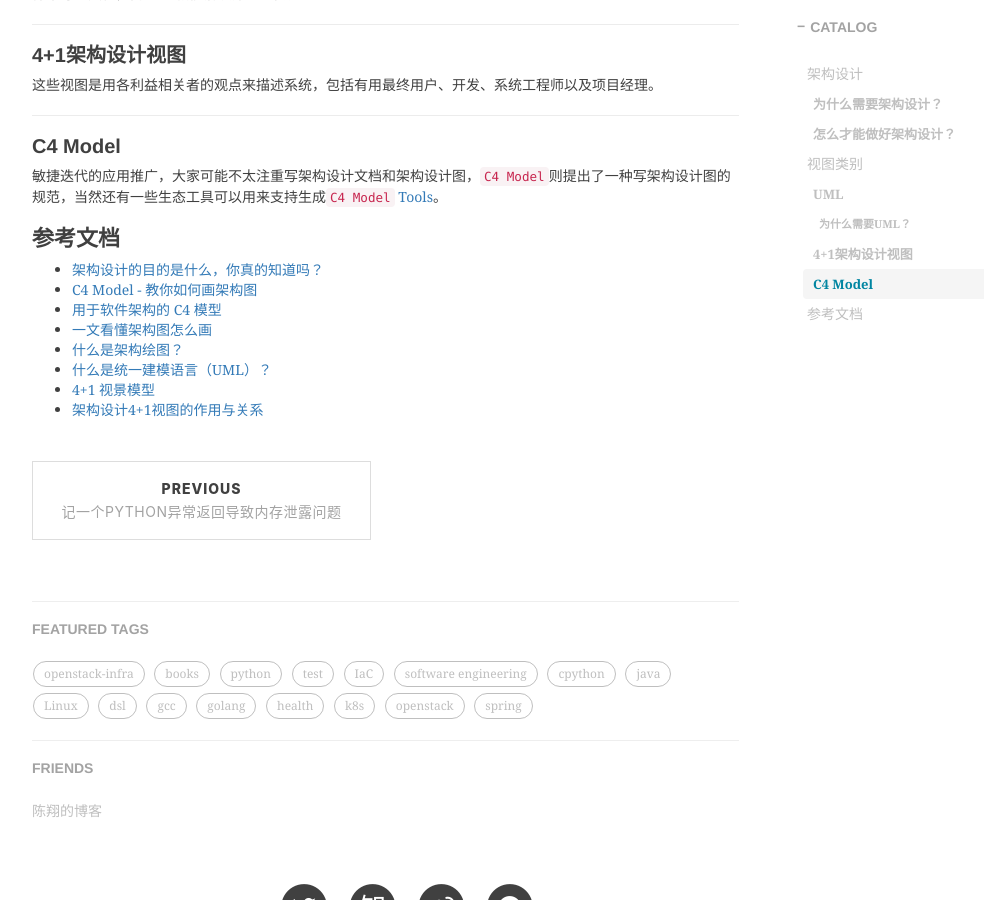
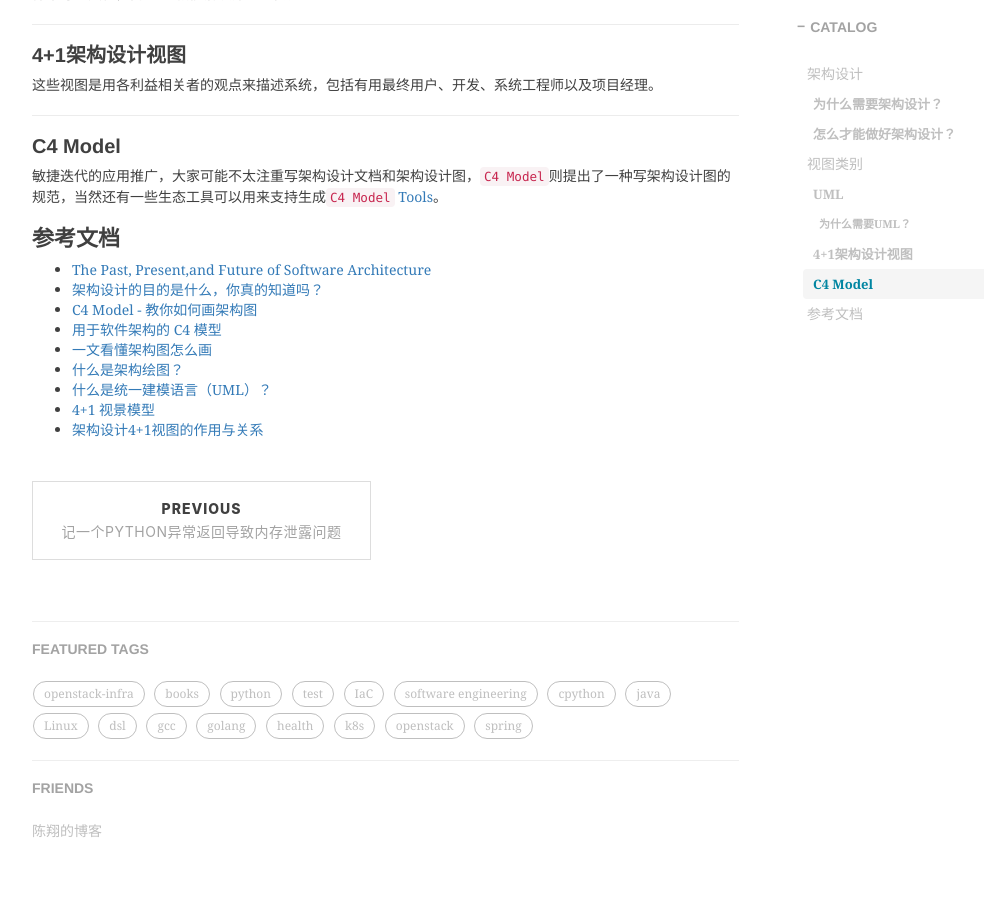
Before and after one commit to shihai1991/shihai1991.github.io, a Jekyll site: the page built from _posts/2023-10-11-架构设计数字化.md, in a window 1280 px wide and 900 px high, scrolled down 1086 px. Shown: the whole window, without its empty margins (233-1217 px from the left). Built offline with Jekyll 4.4.1, drawn with Linux system fonts in a browser that asks for light colours; nearby versions of some CDN libraries; comment, search, counter and statistics services are not loaded.

Commit message:
Update 2023-10-11-架构设计数字化.md

```diff
--- a/_posts/2023-10-11-架构设计数字化.md
+++ b/_posts/2023-10-11-架构设计数字化.md
@@ -28,6 +28,7 @@ time: '2023.10.11 15:01:00'
 敏捷迭代的应用推广，大家可能不太注重写架构设计文档和架构设计图，`C4 Model`则提出了一种写架构设计图的规范，当然还有一些生态工具可以用来支持生成`C4 Model` [Tools](https://c4model.com/#Tooling)。
 
 # 参考文档
+- [The Past, Present,and Future of Software Architecture](https://www.inf.ed.ac.uk/teaching/courses/seoc/2006_2007/resources/Arc_PPF.pdf)
 - [架构设计的目的是什么，你真的知道吗？](https://www.zhihu.com/tardis/zm/art/372225207?source_id=1003)
 - [C4 Model - 教你如何画架构图](https://zhuanlan.zhihu.com/p/382270915)
 - [用于软件架构的 C4 模型](https://www.infoq.cn/article/c4-architecture-model)
```
